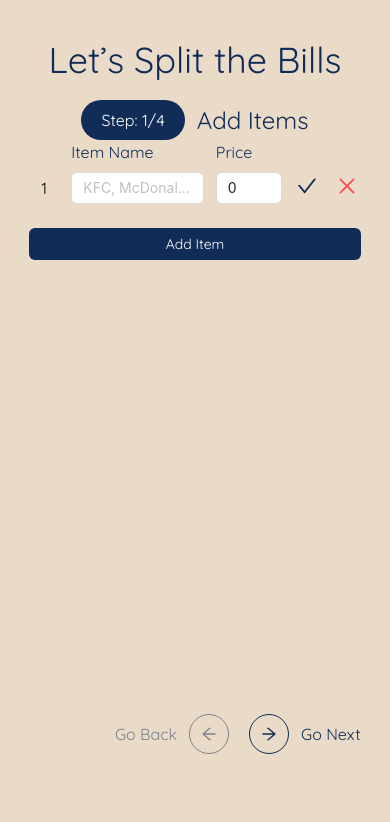
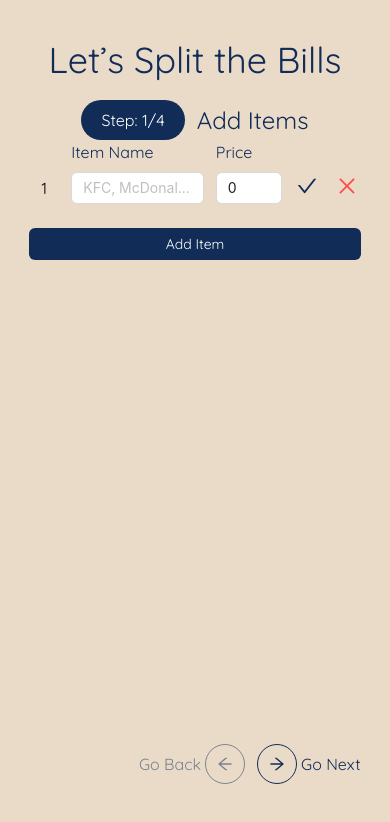
Before and after one commit to yemarn510/split, a Next.js app: page / in a window 390 px wide. Shown: the top 822 px of the page. Built offline with nearby package versions, Linux system fonts and the light colour scheme.

Commit message:
fixed gap

```diff
--- a/src/app/globals.scss
+++ b/src/app/globals.scss
@@ -113,7 +113,7 @@ h5 {
 
   @media (max-width: 575px){
     width: 85vw;
-    height: calc(100vh - 270px);
+    height: calc(100vh - 240px);
     margin: auto;
   }
 }
--- a/src/app/page.tsx
+++ b/src/app/page.tsx
@@ -193,7 +193,7 @@ export default function Home() {
         </div>
 
         <div className={`flex flex-row ${currentStep !== 3 ? 'justify-end' : 'justify-between'}`}>
-          <div className={`${currentStep !== 3 && 'hidden' } flex flex-row gap-3 items-center cursor-pointer hover:opacity-50 `}
+          <div className={`${currentStep !== 3 && 'hidden' } flex flex-row gap-1 md:gap-3 items-center cursor-pointer hover:opacity-50 `}
                onClick={ () => toggleSharePopup() }>
             <div className="w-10 h-10 flex justify-center items-center rounded-full border border-main">
               <ExportOutlined className="text-main" />
@@ -201,8 +201,8 @@ export default function Home() {
             <p className="mb-0 w-auto text-main">Share</p>
           </div>
 
-          <div className="flex flex-row gap-5">
-            <div className={`flex flex-row gap-3 items-center cursor-pointer hover:opacity-50 ${ currentStep === 0 && 'cursor-not-allowed opacity-50'}`}
+          <div className="flex flex-row gap-3 md:gap-5">
+            <div className={`flex flex-row gap-1 md:gap-3 items-center cursor-pointer hover:opacity-50 ${ currentStep === 0 && 'cursor-not-allowed opacity-50'}`}
                 onClick={ () => goBack() }>
               <p className="mb-0 w-auto text-main">Go Back</p>
               <div className="w-10 h-10 flex justify-center items-center rounded-full border border-main">
@@ -210,7 +210,7 @@ export default function Home() {
               </div>
             </div>
 
-            <div className={`flex flex-row gap-3 items-center cursor-pointer hover:opacity-50 ${ currentStep === (steps.length - 1) && 'cursor-not-allowed opacity-50'}`}
+            <div className={`flex flex-row gap-1 md:gap-3 items-center cursor-pointer hover:opacity-50 ${ currentStep === (steps.length - 1) && 'cursor-not-allowed opacity-50'}`}
                 onClick={ () => goNext() }>
               <div className="w-10 h-10 flex justify-center items-center rounded-full border border-main">
                 <ArrowRightOutlined className="text-main" />
```
